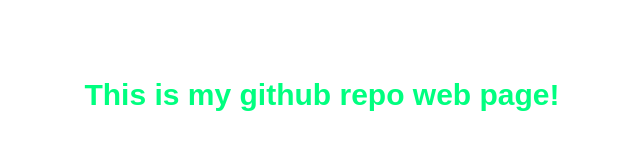
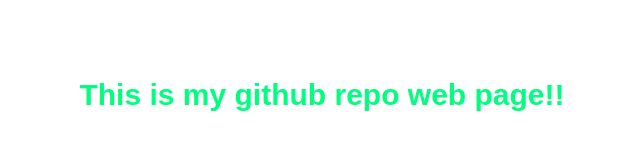
Before and after one commit to AbhishakeDev/abhitrip13.github.io, a plain HTML site: page index.html in a window 1280 px wide. Shown: the whole page, without its empty margins (318-958 px from the left). Drawn offline with Linux system fonts and the light colour scheme.

Commit message:
conflict check

```diff
--- a/index.html
+++ b/index.html
@@ -21,6 +21,6 @@
     </style>
 </head>
 <body>
-    <div><h1>This is my github repo web page!</h1></div>
+    <div><h1>This is my github repo web page!!</h1></div>
 </body>
 </html>
```
